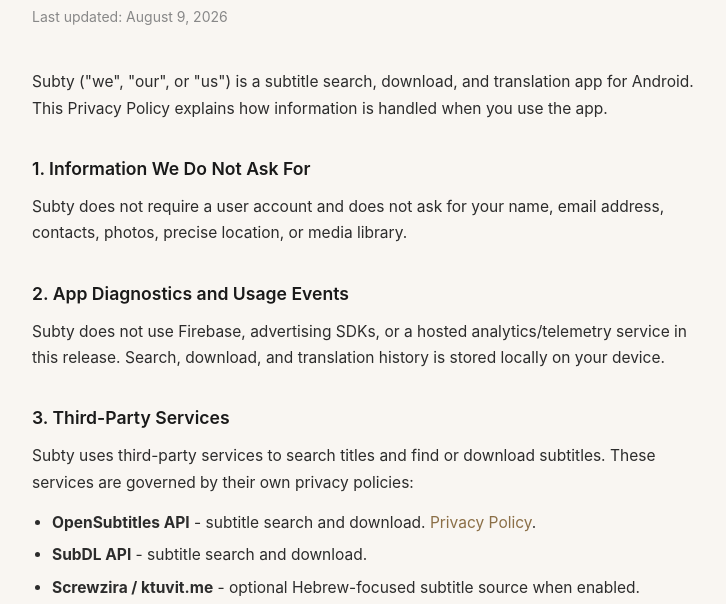
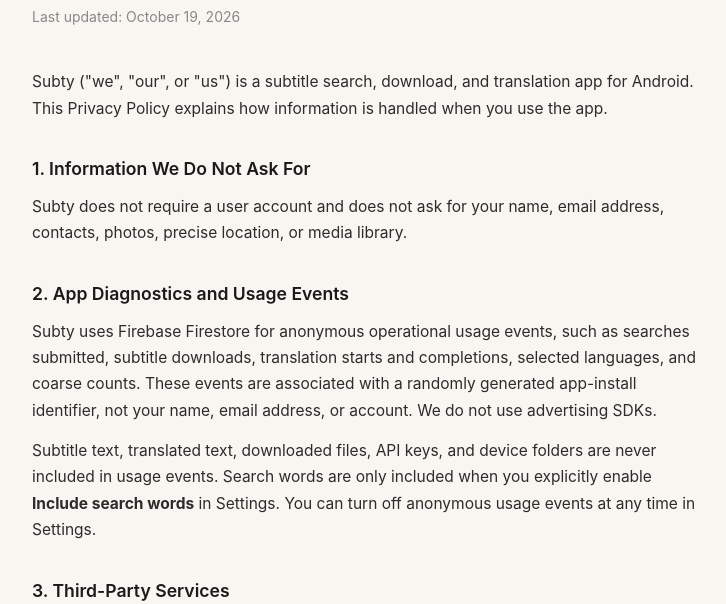
Before and after one commit to Arnonfr/subty, a plain HTML site: page docs/privacy-policy.html in a window 1280 px wide. Shown: the part 117-721 px from the top of the page, without its empty margins (272-998 px from the left). Drawn offline with Linux system fonts and the light colour scheme.

Commit message:
docs: align public privacy policy with optional usage events

```diff
--- a/docs/privacy-policy.html
+++ b/docs/privacy-policy.html
@@ -3,7 +3,7 @@
 <head>
   <meta charset="UTF-8" />
   <meta name="viewport" content="width=device-width, initial-scale=1.0" />
-  <title>Privacy Policy – Subty</title>
+  <title>Privacy Policy - Subty</title>
   <style>
     * { box-sizing: border-box; margin: 0; padding: 0; }
     body { font-family: -apple-system, BlinkMacSystemFont, 'Segoe UI', sans-serif; background: #f9f6f2; color: #2c2c2c; line-height: 1.7; }
@@ -22,7 +22,7 @@
 <body>
   <div class="container">
     <h1>Privacy Policy</h1>
-    <p class="updated">Last updated: August 9, 2026</p>
+    <p class="updated">Last updated: October 19, 2026</p>
 
     <p>Subty ("we", "our", or "us") is a subtitle search, download, and translation app for Android. This Privacy Policy explains how information is handled when you use the app.</p>
 
@@ -30,7 +30,8 @@
     <p>Subty does not require a user account and does not ask for your name, email address, contacts, photos, precise location, or media library.</p>
 
     <h2>2. App Diagnostics and Usage Events</h2>
-    <p>Subty does not use Firebase, advertising SDKs, or a hosted analytics/telemetry service in this release. Search, download, and translation history is stored locally on your device.</p>
+    <p>Subty uses Firebase Firestore for anonymous operational usage events, such as searches submitted, subtitle downloads, translation starts and completions, selected languages, and coarse counts. These events are associated with a randomly generated app-install identifier, not your name, email address, or account. We do not use advertising SDKs.</p>
+    <p>Subtitle text, translated text, downloaded files, API keys, and device folders are never included in usage events. Search words are only included when you explicitly enable <strong>Include search words</strong> in Settings. You can turn off anonymous usage events at any time in Settings.</p>
 
     <h2>3. Third-Party Services</h2>
     <p>Subty uses third-party services to search titles and find or download subtitles. These services are governed by their own privacy policies:</p>
```
